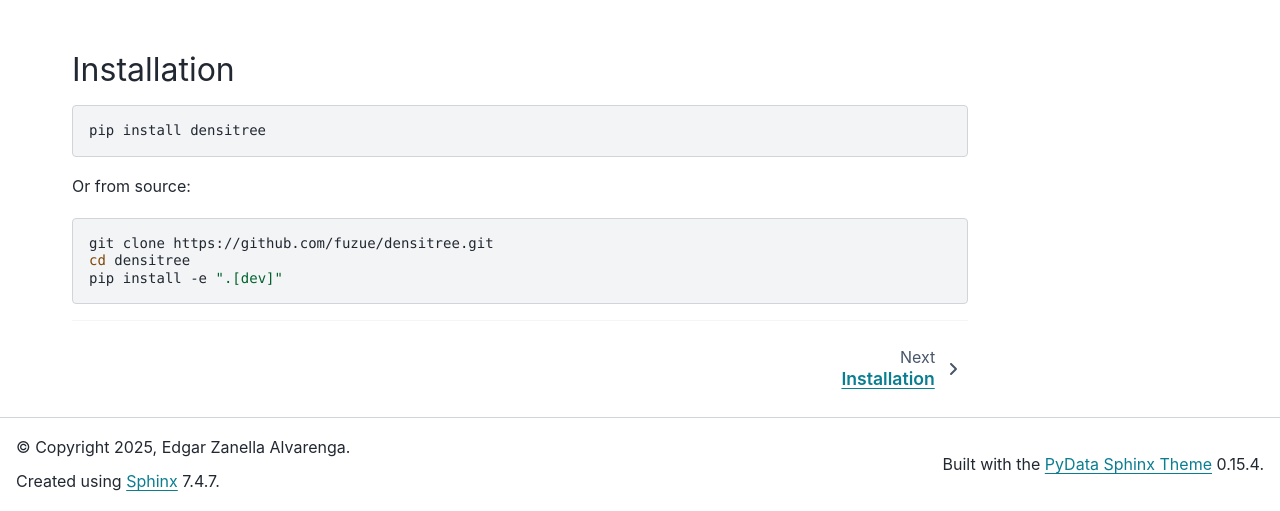
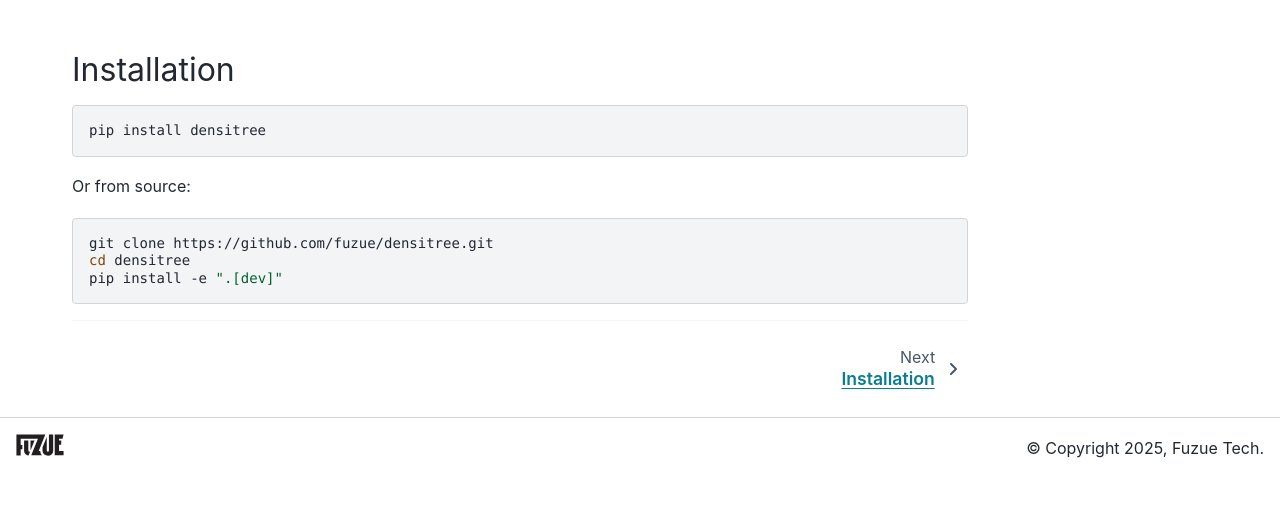
Before and after one commit to fuzue/densitree, a Sphinx documentation site: the page built from docs/index.rst, in a window 1280 px wide and 1400 px high, scrolled down 3428 px. Shown: the part 889-1400 px from the top of the window. Built offline with Sphinx 7.4.7 and the PyData theme 0.15.4, drawn with Linux system fonts in a browser that asks for light colours; after the commit the page ends 4796 px from its top, so only the background shows below that.

Commit message:
docs: add Fuzue Tech logo to footer and update copyright

```diff
--- /dev/null
+++ b/docs/_static/custom.css
@@ -0,0 +1,4 @@
+/* Fuzue logo: invert in dark mode so it stays visible */
+[data-theme="dark"] img[alt="Fuzue Tech"] {
+    filter: invert(1) brightness(1.2);
+}
--- /dev/null
+++ b/docs/_templates/fuzue-footer.html
@@ -0,0 +1,6 @@
+<a href="https://fuzue.tech" target="_blank" rel="noopener noreferrer" style="display:inline-flex;align-items:center;gap:0.4em;text-decoration:none;">
+  <img src="{{ pathto('_static/fuzue-logo.svg', 1) }}"
+       alt="Fuzue Tech"
+       height="22"
+       style="display:block;filter:var(--fuzue-logo-filter,none);">
+</a>
--- a/docs/conf.py
+++ b/docs/conf.py
@@ -3,8 +3,8 @@ import sys
 sys.path.insert(0, os.path.abspath('..'))
 
 project = 'densitree'
-copyright = '2025, Edgar Zanella Alvarenga'
-author = 'Edgar Zanella Alvarenga'
+copyright = '2025, Fuzue Tech'
+author = 'Fuzue Tech'
 from importlib.metadata import version as _get_version
 release = _get_version('densitree')
 version = '.'.join(release.split('.')[:2])
@@ -23,6 +23,7 @@ exclude_patterns = ['_build', 'Thumbs.db', '.DS_Store', 'superpowers']
 
 html_theme = 'pydata_sphinx_theme'
 html_static_path = ['_static']
+html_css_files = ['custom.css']
 html_extra_path = ['CNAME', 'assets']
 
 html_theme_options = {
@@ -36,6 +37,8 @@ html_theme_options = {
     ],
     "show_toc_level": 2,
     "navigation_with_keys": True,
+    "footer_start": ["fuzue-footer"],
+    "footer_end": ["copyright"],
 }
 
 napoleon_google_docstring = False
```
Also changed, not shown: docs/_static/fuzue-logo.svg (added).
